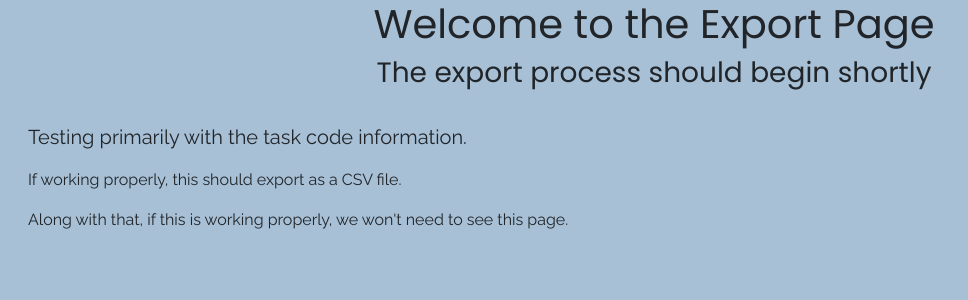
After one commit to zsm767/ProjectTaskRecord, a Django app: template jobimport/templates/jobimport/employee_export.html in a window 1280 px wide. The commit adds this page. Shown: the top 300 px of the page, without its empty margins (0-968 px from the left). Run offline with Django 3.2, Linux system fonts and the light colour scheme; the template is opened without the code that fills it, so the values that code supplies are empty; some libraries are stand-ins or nearby versions.

Commit message:
5/28 e.o.d. update - added in export for emps

```diff
--- /dev/null
+++ b/jobimport/templates/jobimport/employee_export.html
@@ -0,0 +1,12 @@
+<!-- employee_export.html used for / testing the exporting of data -->
+<!DOCTYPE html>
+{% extends "base.html" %}
+{% block content %}
+<h1 class="text-center">Welcome to the Export Page</h1>
+<h3 class="text-center">The export process should begin shortly</h3>
+<br>
+<p class="lead text-center-left">Testing primarily with the task code information.</p>
+<p>If working properly, this should export as a CSV file.</p>
+<p>Along with that, if this is working properly, we won't need to see this page.</p>
+
+{% endblock %}
--- a/jobimport/templates/jobimport/file.html
+++ b/jobimport/templates/jobimport/file.html
@@ -26,7 +26,9 @@
 		<br><br>
 		<div class="bulk">
 			<a href="{% url 'JobImport:index' %}" class="btn btn-outline-secondary btn-tiny">Back to Main Page</a>
-			<a href="{% url 'JobImport:export' %}" class="btn btn-outline-secondary btn-tiny">Export</a>
+			<!-- proof of concept, the below buttons/links should be moved to a more appropriate page after feedback -->
+			<a href="{% url 'JobImport:export' %}" class="btn btn-outline-secondary btn-tiny">Export Task Codes</a>
+			<a href="{% url 'JobImport:employee_export' %}" class="btn btn-outline-secondary btn-tiny">Export Employees</a>
 		</div>
 		</p>
 	</body>
--- a/jobimport/urls.py
+++ b/jobimport/urls.py
@@ -19,5 +19,6 @@ urlpatterns = [
 	path( 'file_upload', views.showfile, name = 'file' ),
 	path( 'success', views.SuccessView.as_view(), name = 'success' ),
 	path( 'export', views.export, name = 'export' ),
+	path( 'employee_export', views.employee_export, name = 'employee_export' ),
 
 ] + static(settings.MEDIA_URL, document_root=settings.MEDIA_ROOT)
```
Also changed, not shown: jobimport/views.py (+8 -0 lines).
